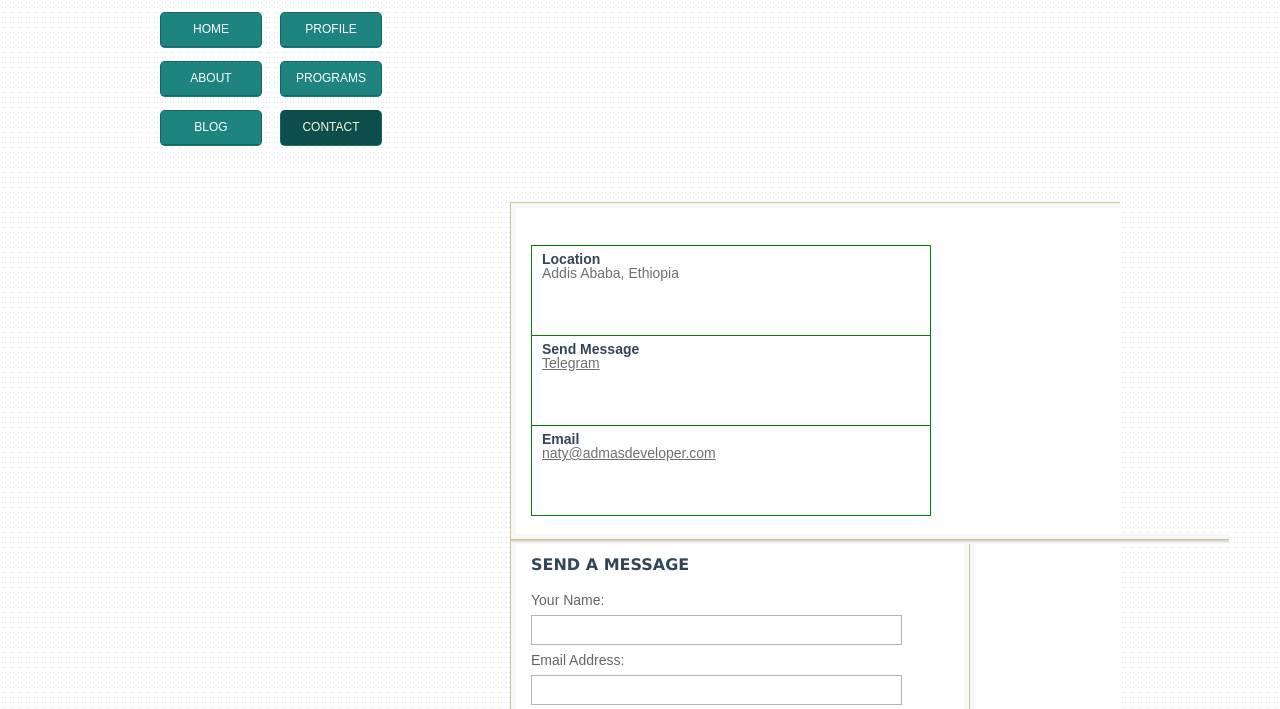
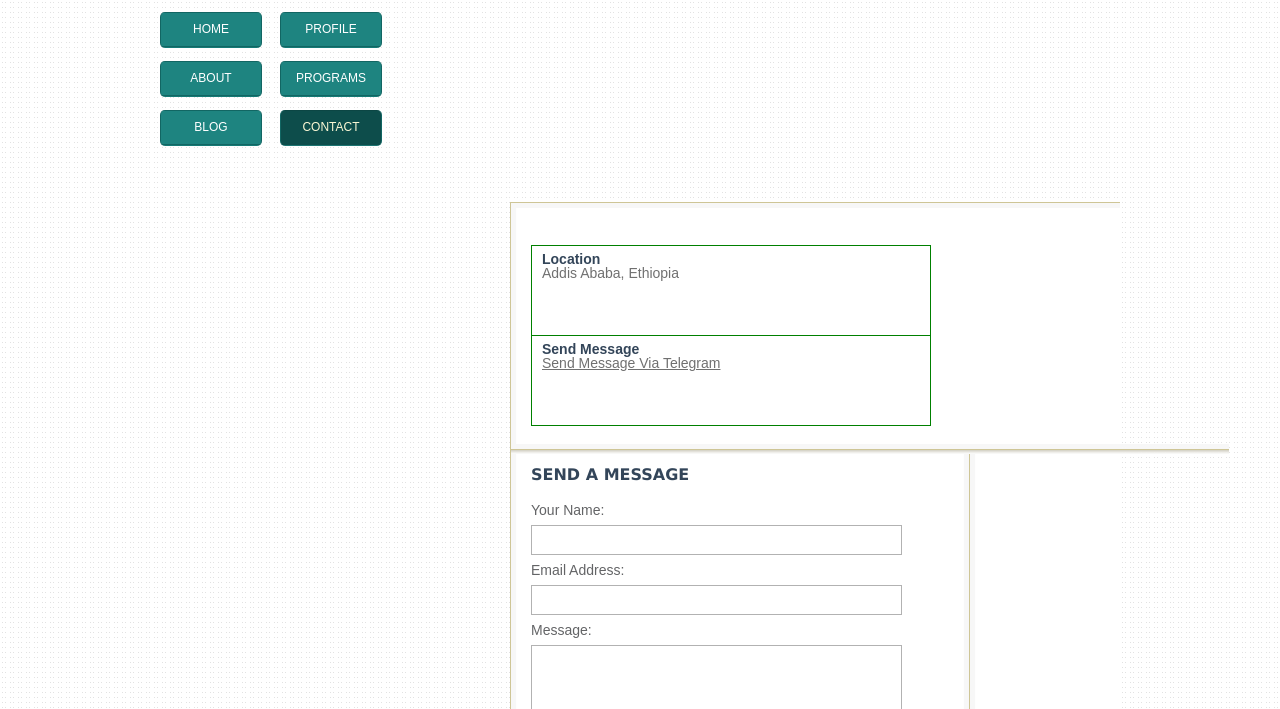
Before and after one commit to Nati33i/naty, a plain HTML site: page contact.html in a window 1280 px wide. Shown: the part 80-789 px from the top of the page. Drawn offline with Linux system fonts and the light colour scheme.

Commit message:
Update contact.html

```diff
--- a/contact.html
+++ b/contact.html
@@ -59,15 +59,10 @@
 
 										<td><span>Send Message</span>
 											<p>
-												<a href="http://telegram.me/natydeveloper/" id="googleplus">Telegram
+												<a href="http://telegram.me/natydeveloper/" id="googleplus">Send Message Via Telegram
 											</p></td>
 									</tr>
 
-									<td><span>Email</span>
-											<p>
-												<a href="mailto:naty@admasdeveloper.com?
-												subject=Hello%20again" target="top">naty@admasdeveloper.com</a>
-												</p></td>
 									</tr>
 								</table>
 							</div>
@@ -75,7 +70,7 @@
 								<div>
 									<h4>Send a message</h4>
 
-										<form action="mailto:naty@admasdeveloper.com" method="post" enctype="text/plain">
+										<form action="mailto:nathanaelalayu@gmail.com" method="post" enctype="text/plain">
 										<label for="name">Your Name:</label>
 										<input type="text" id="name">
 										<label for="email">Email Address:</label>
```
